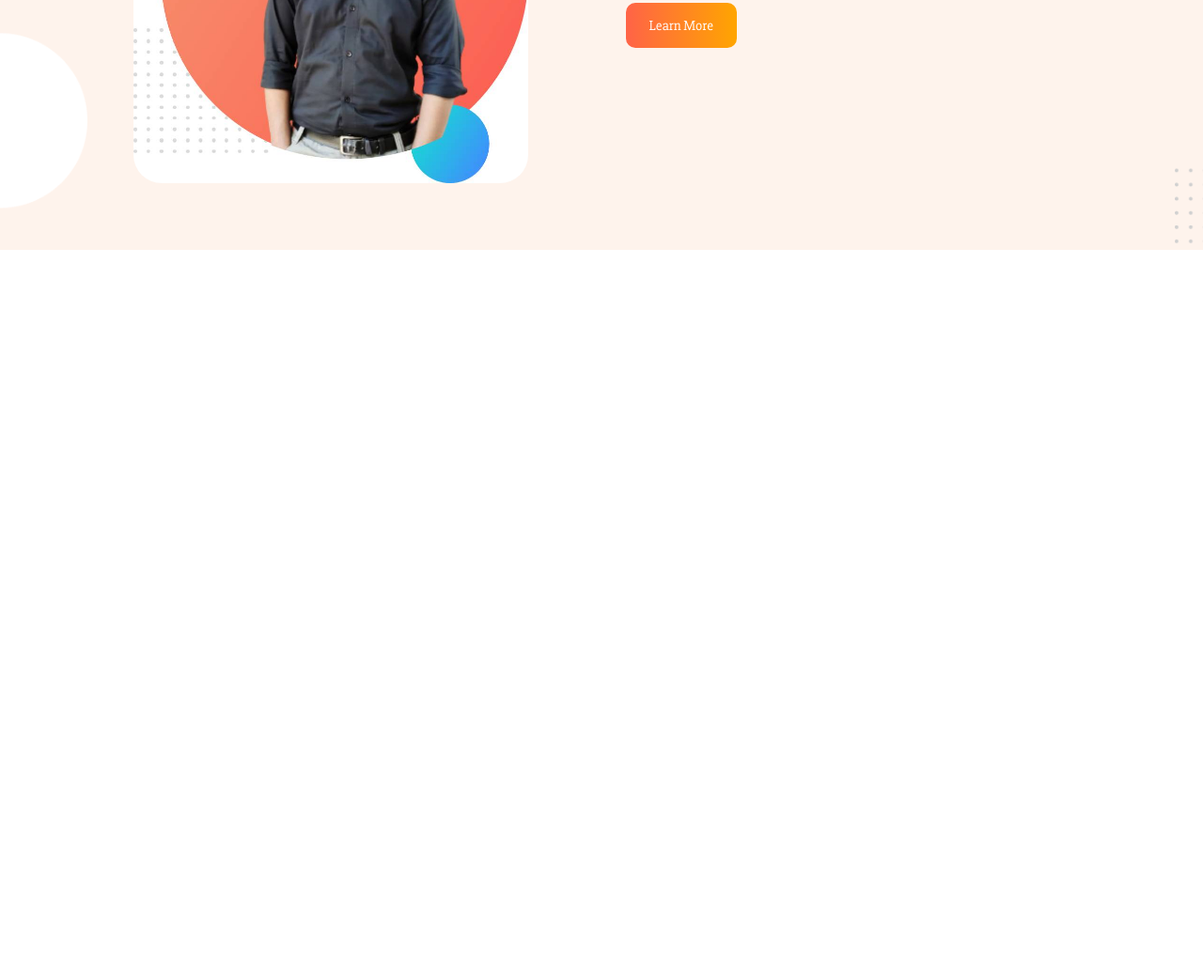
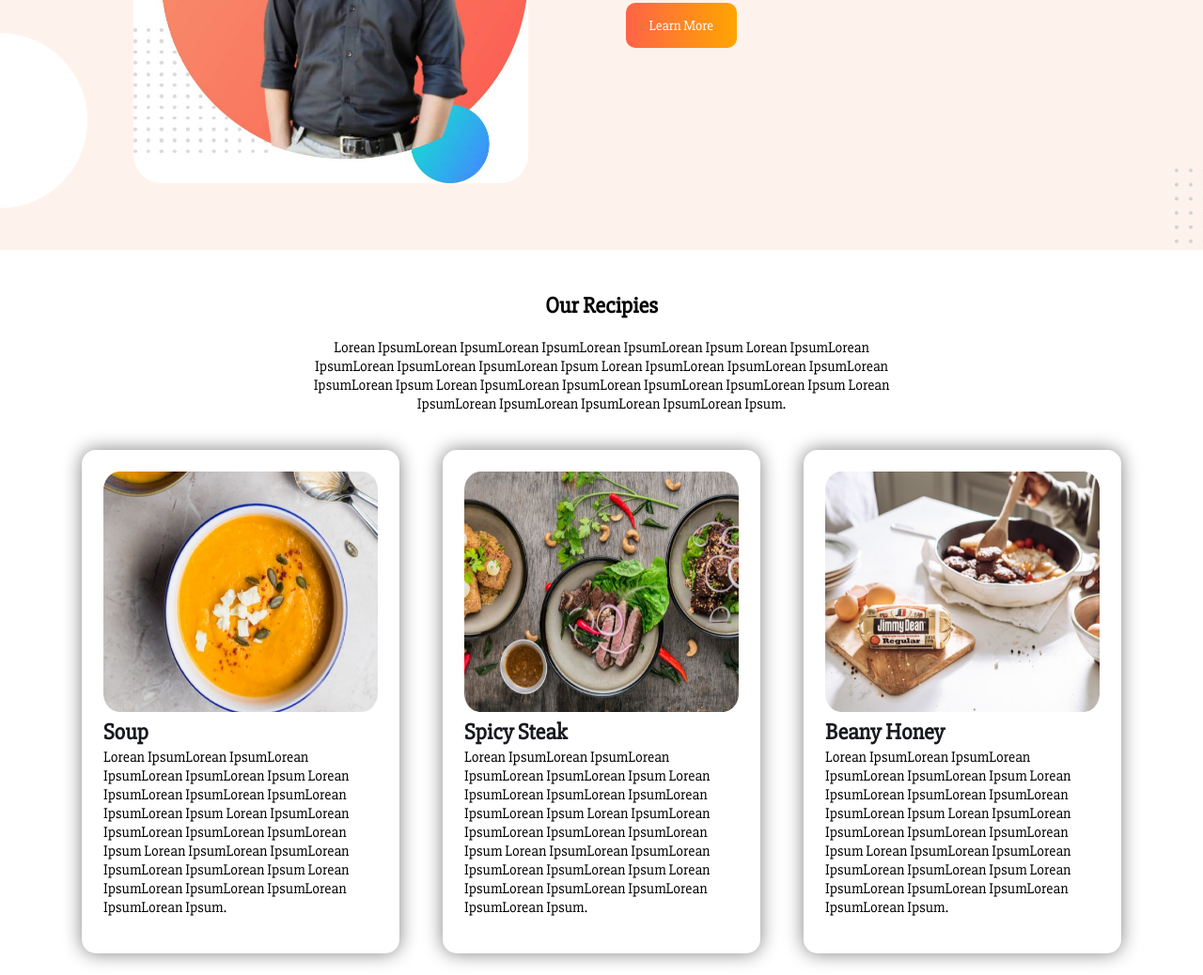
Before and after one commit to asif-bhai-xoss/shahriars-dine, a plain HTML site: page index.html in a window 1280 px wide. Shown: the part 820-1858 px from the top of the page at 94% size. Before the commit the page ends 1131 px from the top, so only its background shows below. Drawn offline with Linux system fonts and the light colour scheme.

Commit message:
section-3

```diff
--- a/index.html
+++ b/index.html
@@ -60,6 +60,52 @@
       </div>
     </section>
 
+    <section id="section-three">
+      <h2 class="recipie">Our Recipies</h2>
+      <p class="recipie recipie-position">
+        Lorean IpsumLorean IpsumLorean IpsumLorean IpsumLorean Ipsum Lorean
+        IpsumLorean IpsumLorean IpsumLorean IpsumLorean Ipsum Lorean IpsumLorean
+        IpsumLorean IpsumLorean IpsumLorean Ipsum Lorean IpsumLorean IpsumLorean
+        IpsumLorean IpsumLorean Ipsum Lorean IpsumLorean IpsumLorean IpsumLorean
+        IpsumLorean Ipsum.
+      </p>
+      <div class="food-card">
+        <div class="food-item">
+          <img src="images/food/Project Cover 1.png" alt="soup-image" />
+          <h2>Soup</h2>
+          <p>
+            Lorean IpsumLorean IpsumLorean IpsumLorean IpsumLorean Ipsum Lorean
+            IpsumLorean IpsumLorean IpsumLorean IpsumLorean Ipsum Lorean
+            IpsumLorean IpsumLorean IpsumLorean IpsumLorean Ipsum Lorean
+            IpsumLorean IpsumLorean IpsumLorean IpsumLorean Ipsum Lorean
+            IpsumLorean IpsumLorean IpsumLorean IpsumLorean Ipsum.
+          </p>
+        </div>
+        <div class="food-item">
+          <img src="images/food/Project Cover2.jpg" alt="steak-image" />
+          <h2>Spicy Steak</h2>
+          <p>
+            Lorean IpsumLorean IpsumLorean IpsumLorean IpsumLorean Ipsum Lorean
+            IpsumLorean IpsumLorean IpsumLorean IpsumLorean Ipsum Lorean
+            IpsumLorean IpsumLorean IpsumLorean IpsumLorean Ipsum Lorean
+            IpsumLorean IpsumLorean IpsumLorean IpsumLorean Ipsum Lorean
+            IpsumLorean IpsumLorean IpsumLorean IpsumLorean Ipsum.
+          </p>
+        </div>
+        <div class="food-item">
+          <img src="images/food/Project Cover3.jpg" alt="desert-image" />
+          <h2>Beany Honey</h2>
+          <p>
+            Lorean IpsumLorean IpsumLorean IpsumLorean IpsumLorean Ipsum Lorean
+            IpsumLorean IpsumLorean IpsumLorean IpsumLorean Ipsum Lorean
+            IpsumLorean IpsumLorean IpsumLorean IpsumLorean Ipsum Lorean
+            IpsumLorean IpsumLorean IpsumLorean IpsumLorean Ipsum Lorean
+            IpsumLorean IpsumLorean IpsumLorean IpsumLorean Ipsum.
+          </p>
+        </div>
+      </div>
+    </section>
+
 
   </body>
 </html>
--- a/style.css
+++ b/style.css
@@ -78,3 +78,69 @@ Section 2 starts....................
 .image-border {
   border-radius: 30px;
 }
+
+/*
+Section 2 ends....................
+/*
+
+___________________________________________________________________________________________
+
+Section 3 starts....................
+*/
+
+.recipie {
+  text-align: center;
+}
+
+.recipie-position {
+  margin-left: 25%;
+  margin-right: 25%;
+}
+
+.food-item {
+  width: 33%;
+  padding: 2%;
+  margin: 2%;
+  box-shadow: 0px 0px 20px 0px grey;
+  border-radius: 15px;
+}
+
+.food-item h2 {
+  color: #18191f;
+  font-weight: bolder;
+  margin-top: 2px;
+  margin-bottom: 2px;
+}
+
+.food-item img {
+  height: 256px;
+  width: 100%;
+  border-radius: 15px;
+}
+
+.food-item p {
+  margin-top: 2px;
+}
+
+.food {
+  display: flex;
+  margin-left: 7%;
+  margin-right: 7%;
+  box-shadow: 0px 0px 20px 0px grey;
+  border-radius: 15px;
+}
+
+.food-card {
+  display: flex;
+  margin-left: 5%;
+  margin-right: 5%;
+}
+
+/*
+Section 3 ends....................
+/*
+
+___________________________________________________________________________________________
+
+Section 4 starts....................
+*/
```
Also changed, not shown: images/food/Project Cover 1.png (renamed from images/food/Project Cover.png), images/food/Project Cover2.jpg (renamed from images/food/Project Cover1.jpg), images/food/Project Cover3.jpg (renamed from images/food/Project Cover.jpg), 2 other files.
